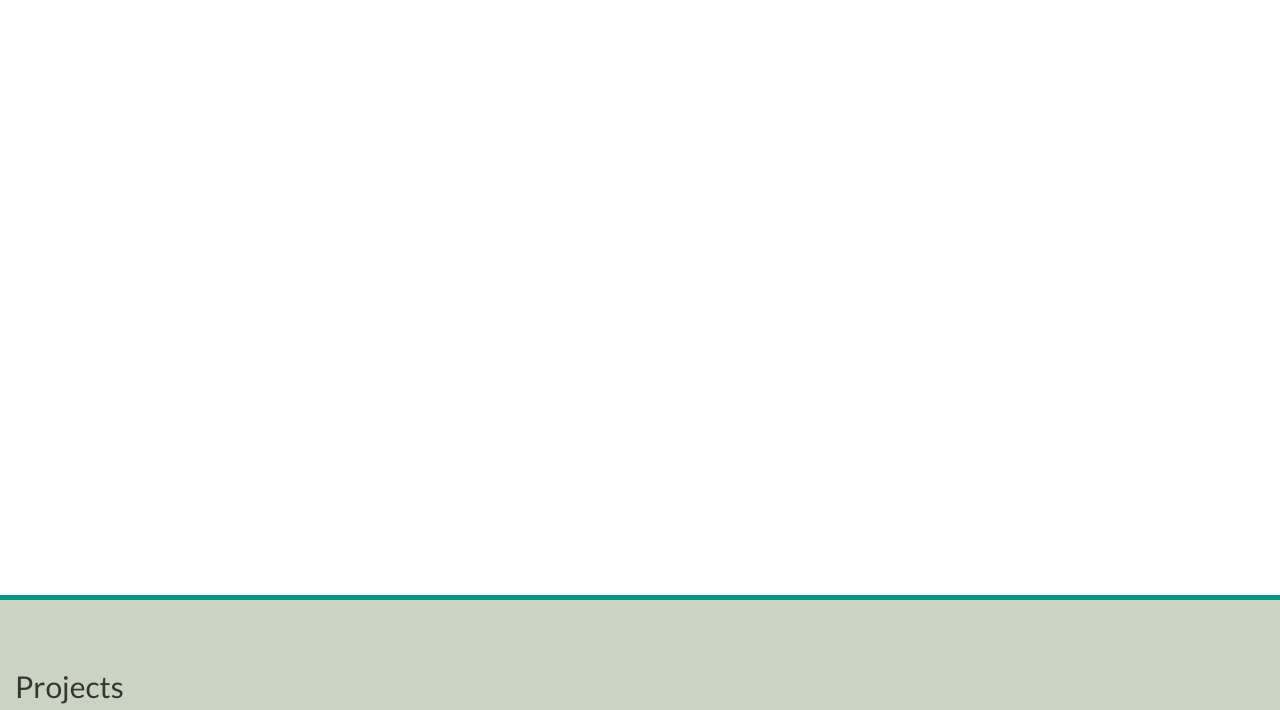
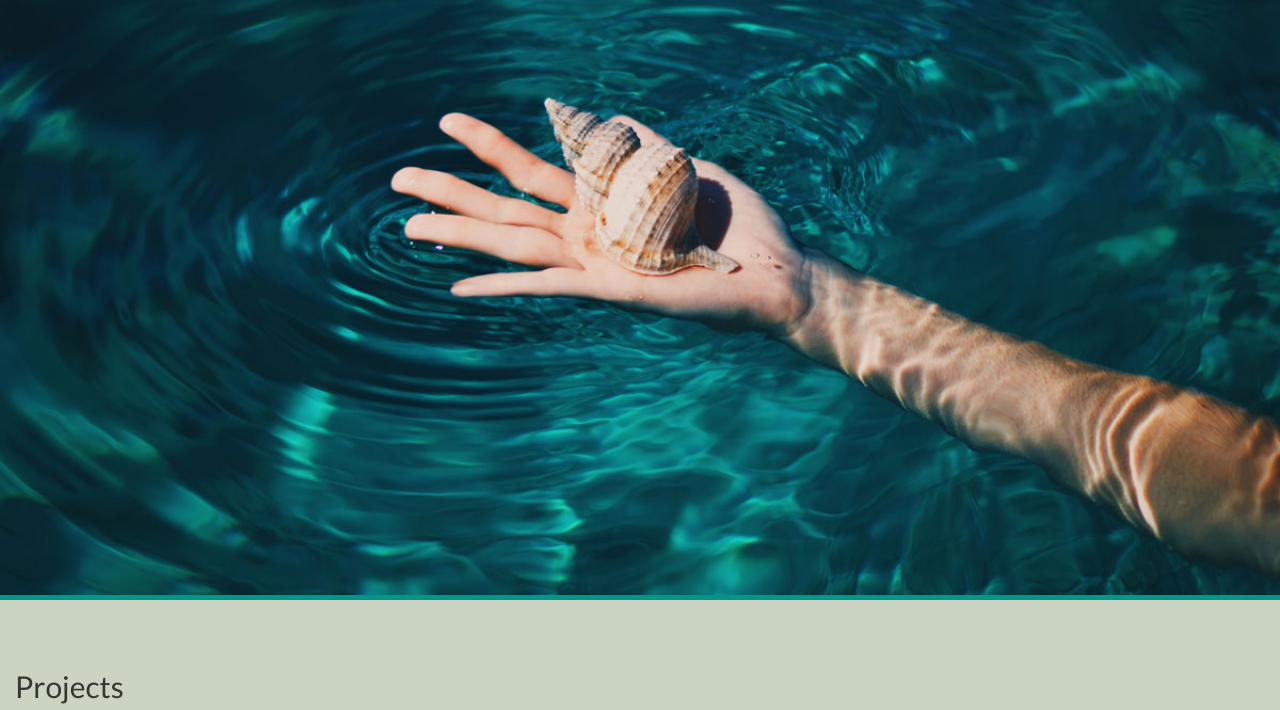
Before and after one commit to annaqui/annaqui.github.io, a plain HTML site: page index.html in a window 1280 px wide. Shown: the part 205-915 px from the top of the page. Drawn offline with nearby package versions, Linux system fonts and the light colour scheme.

Commit message:
Update style.css

```diff
--- a/css/style.css
+++ b/css/style.css
@@ -33,7 +33,7 @@ a {
 }
 
 header {
-  background: url('img/sea1200.jpg') no-repeat center center fixed;
+  background: url('../img/sea1200.jpg') no-repeat center center fixed;
   -webkit-background-size: cover;
   -moz-background-size: cover;
   -o-background-size: cover;
```
